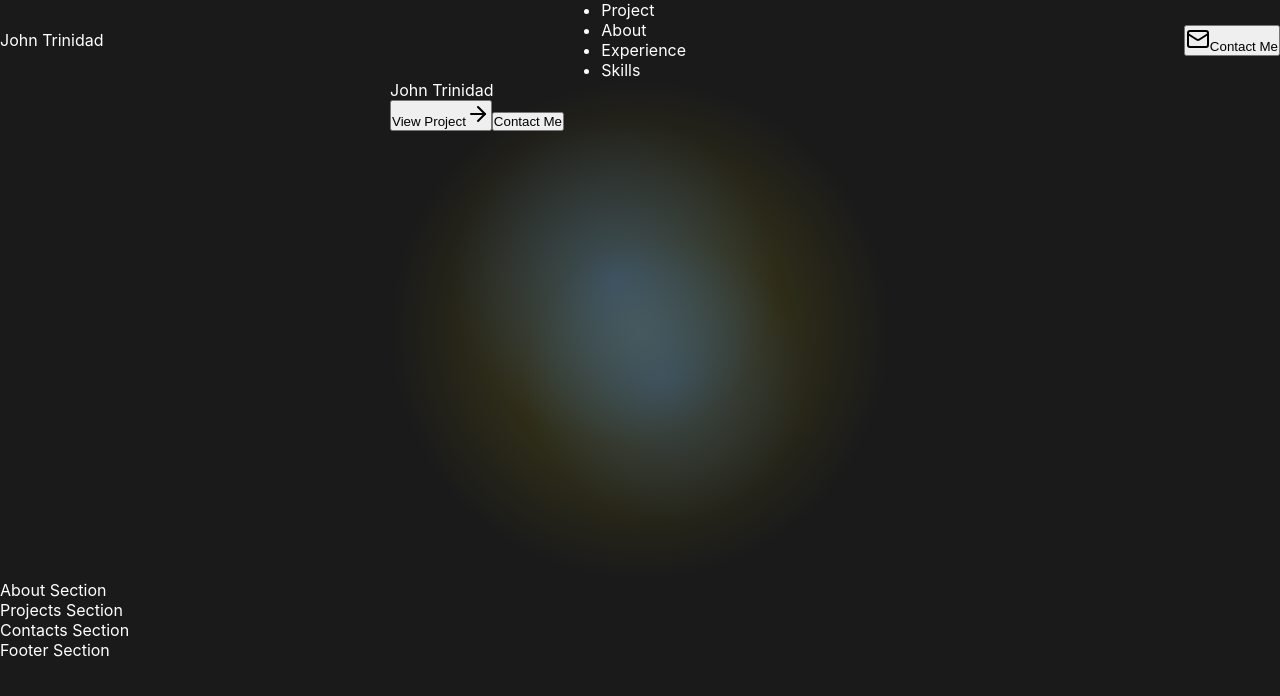
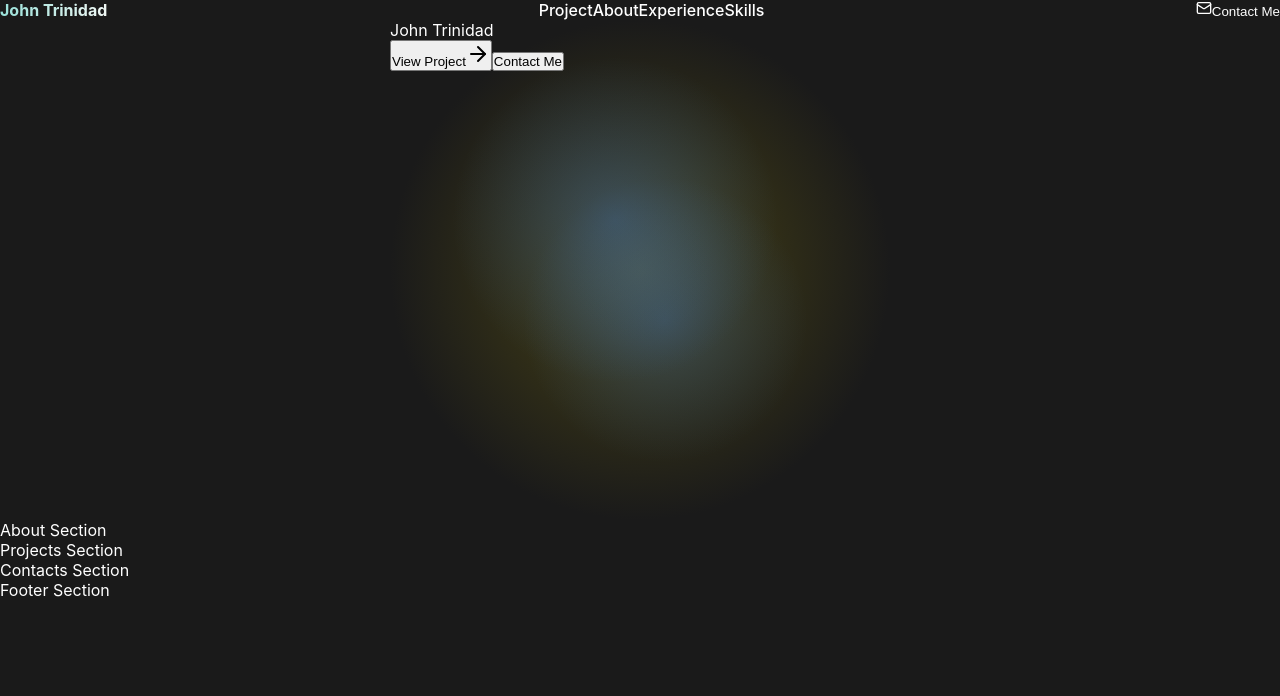
Before and after one commit to trinidj/updated-personal-porfolio, a Vue app: page / in a window 1280 px wide. Shown: the top 696 px of the page. Built offline with nearby package versions, Linux system fonts and the light colour scheme.

Commit message:
feat: enhance Header component with styled navigation and animations

```diff
--- a/src/components/shared/Header.vue
+++ b/src/components/shared/Header.vue
@@ -1,6 +1,17 @@
 <script setup>
   import Button from '@/components/ui/Button.vue';
   import { Mail } from 'lucide-vue-next';
+  import { animate } from 'animejs';
+
+  const navItems = ['Project', 'About', 'Experience', 'Skills'];
+
+  const slideIn = (event) => {
+    animate(event.target, {});
+  };
+
+  const slideOut = (event) => {
+    animate(event.target, {});
+  }
 </script>
 
 <template>
@@ -12,16 +23,23 @@
 
       <div class="navigation-container">
         <ul class="list">
-          <li class="list-item">Project</li>
-          <li class="list-item">About</li>
-          <li class="list-item">Experience</li>
-          <li class="list-item">Skills</li>
+          <li
+            v-for="item in navItems"
+            :key="item"
+            class="list-item"
+            @mouseover="slideIn"
+            @mouseout="slideOut"
+          >
+            <a href="">{{ item }}</a>
+          </li>
         </ul>
       </div>
 
       <div class="socials-container">
-        <Button>
-          <Mail />
+        <Button class="contact-button">
+          <Mail
+            :size="16"
+          />
           <span>Contact Me</span>
         </Button>
       </div>
@@ -35,5 +53,76 @@
     flex-direction: row;
     align-items: center;
     justify-content: space-between;
+    background: hsl(from var(--color-background-primary) h s calc(l - 5) / 0.2);
+    padding: var(--spacing-lg) var(--spacing-5xl);
+    border-bottom: 1px solid hsl(from var(--color-background-primary) h s calc(l + 10));
+  }
+
+  .site-title {
+    font-size: var(--text-2xl);
+    font-weight: 700;
+
+    background-image: linear-gradient(to right, #99E1D9, #F0F7F4);
+
+    background-clip: text;
+    -webkit-background-clip: text;
+
+    color: transparent;
+    -webkit-text-fill-color: transparent;
+  }
+
+  .list {
+    display: flex;
+    flex-direction: row;
+    list-style-type: none;
+    gap: var(--spacing-xl);
+    cursor: pointer;
+    position: relative;
+  }
+
+  .contact-button {
+    background: hsl(from var(--color-background-primary) h s calc(l - 10) / 0.2);
+    border: 1px solid hsl(from var(--color-background-primary) h s calc(l + 10));
+    color: white;
+    transition: all 0.2s ease;
+  }
+
+  .contact-button:hover {
+    cursor: pointer;
+    background-color: hsl(from var(--color-accent-primary) h s l / 0.2);
+    border: 1px solid var(--color-accent-secondary);
+  }
+
+  .list-item {
+    position: relative;
+    font-weight: 500;
+    color: hsl(from var(--color-text-primary) h s calc(l + 5) / 0.5);
+  }
+
+  .list-item a {
+    text-decoration: none;
+  }
+
+  .list-item a:link, a:visited {
+    color: hsl(from var(--color-text-primary) h s calc(l + 5) / 0.5);
+  }
+
+  .list-item a:hover {
+    color: var(--color-accent-primary);
+  }
+
+  .list-item::after {
+    content: '';
+    position: absolute;
+    left: 0;
+    width: 0;
+    height: 2px;
+    transition: width 0.3s ease;
+    background-color: var(--color-accent-primary);
+    bottom: -5px;
+  }
+
+  .list-item:hover::after {
+    width: 100%;
   }
 </style>
```
